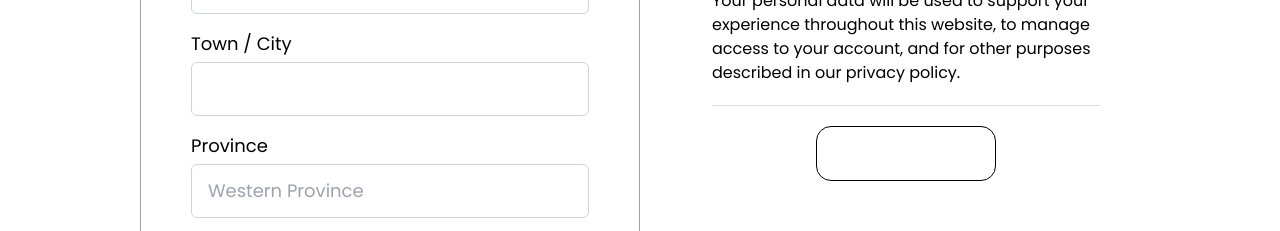
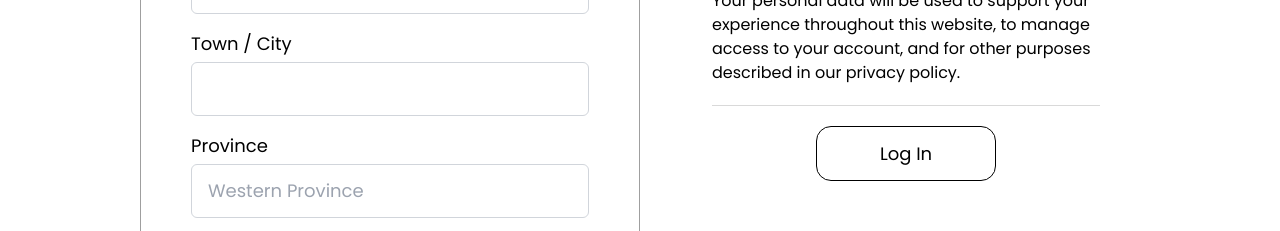
Before and after one commit to Abrar-Rizvi/UIUX-Hackathon, a Next.js app: page /checkout in a window 1280 px wide. Shown: the part 960-1191 px from the top of the page. Built offline with nearby package versions, Linux system fonts and the light colour scheme.

Commit message:
error handle

```diff
--- a/src/components/CheckoutDetails.tsx
+++ b/src/components/CheckoutDetails.tsx
@@ -50,7 +50,7 @@ const CheckoutDetails = () => {
                 </p>
             </div>
            <div className="flex justify-center  max-w-[500px]">
-           <Button children="Log In"
+           <Button content="Log In"
                 classname="w-[180px] h-[55px] flex justify-center items-center border-1 border-black rounded-[15px] text-[18px] cursor-pointer " />
            </div>
         </div>
```
